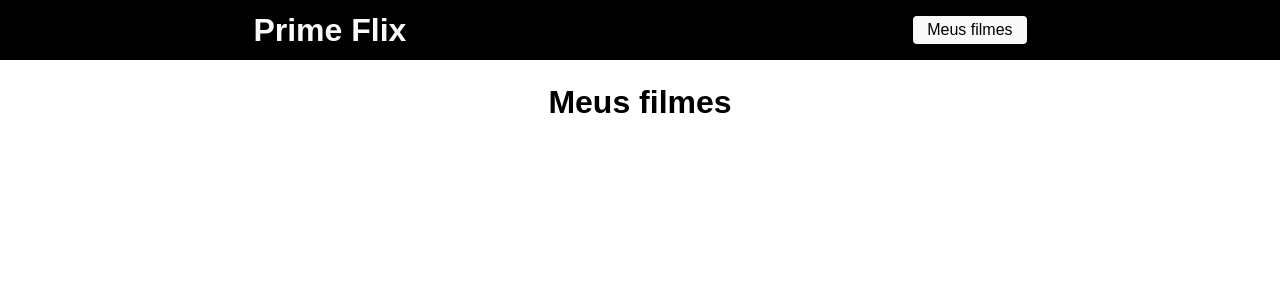
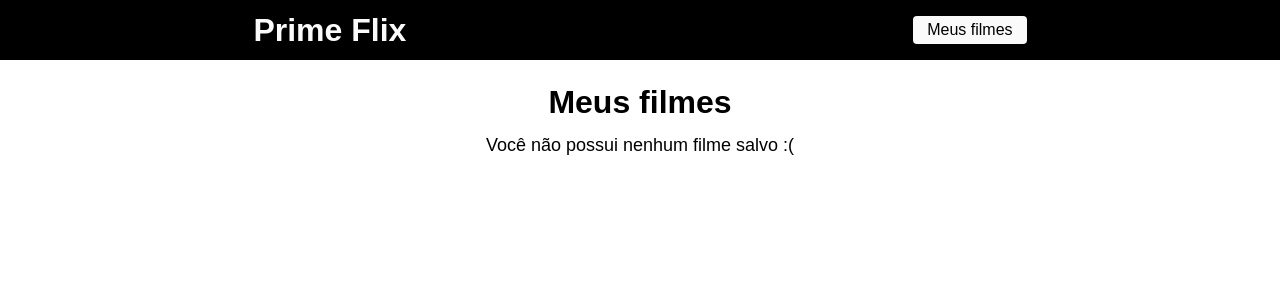
Before and after one commit to YanGraim/primeFlix, a React (Vite) app: page /favoritos in a window 1280 px wide. Shown: the top 300 px of the page. Built offline with nearby package versions, Linux system fonts and the light colour scheme.

Commit message:
feat(favoritos): exibir mensagem quando a lista de filmes estiver vazia

```diff
--- a/src/pages/Favoritos/index.jsx
+++ b/src/pages/Favoritos/index.jsx
@@ -22,6 +22,9 @@ function Favoritos() {
   return (
     <div className="meus-filmes">
       <h1>Meus filmes</h1>
+      {filmes.length === 0 && (
+        <span>Você não possui nenhum filme salvo :(</span>
+      )}
       <ul>
         {filmes.map((item) => {
           return (
```
